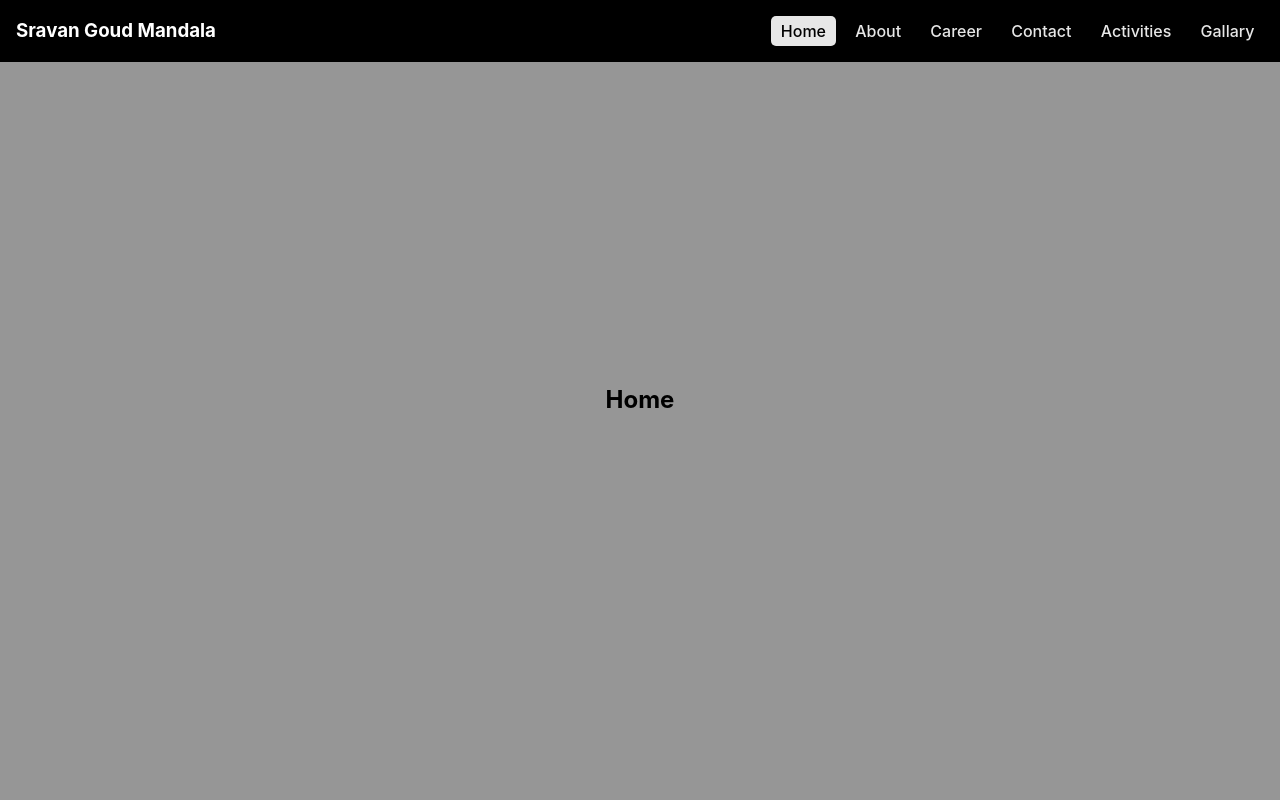
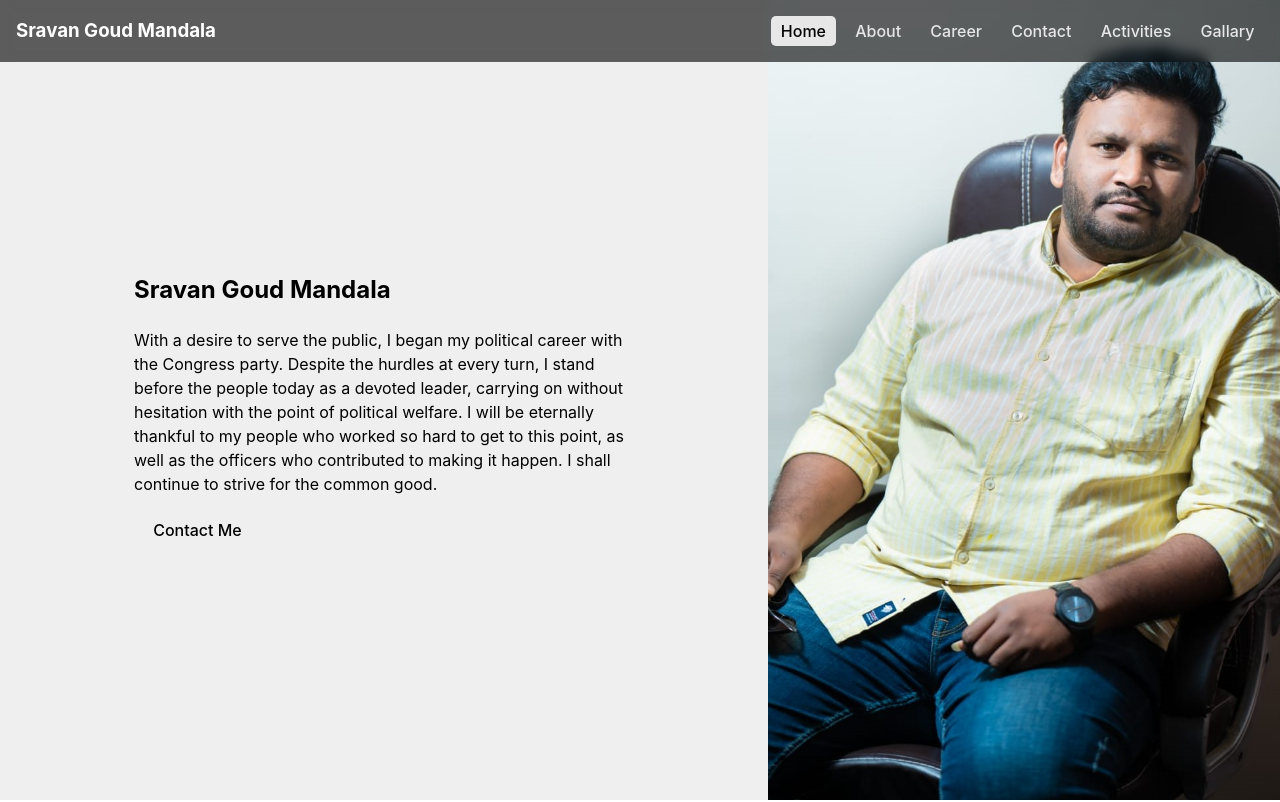
Before and after one commit to sravankumar-samala/SravanGoudMandala_portfolio, a React (Vite) app: page / in a window 1280 px wide. Shown: the top 802 px of the page. Built offline with nearby package versions, Linux system fonts and the light colour scheme.

Commit message:
Updated hero container

```diff
--- a/src/App.jsx
+++ b/src/App.jsx
@@ -1,12 +1,11 @@
 import Header from "./components/Header";
+import Home from "./components/Home";
 
 function App() {
   return (
     <div className="app-container">
       <Header />
-      <section id="home">
-        <h1>Home</h1>
-      </section>
+      <Home />
       <section id="about">
         <h1>About</h1>
       </section>
--- a/src/components/Header/index.css
+++ b/src/components/Header/index.css
@@ -2,16 +2,28 @@ header {
   display: flex;
   justify-content: space-between;
   align-items: center;
-  background-color: rgb(0, 0, 0);
+  background-color: var(--clr-header-bg);
   color: white;
   padding: 1em;
   position: fixed;
-  inset: 0 0 auto 0;
-  backdrop-filter: blur(10px);
+  top: 0;
+  right: 0;
+  left: 0;
+  z-index: 999;
 }
 header h3 {
   margin-block: 0;
-  z-index: 99;
+}
+header::before,
+nav::before {
+  content: "";
+  position: absolute;
+  top: 0;
+  right: 0;
+  bottom: 0;
+  left: 0;
+  z-index: -1;
+  backdrop-filter: blur(5px);
 }
 nav {
   display: flex;
@@ -60,13 +72,12 @@ nav a:hover::after {
     display: grid;
     gap: 1em;
     position: absolute;
-    top: 0;
+    top: 56px;
     right: 0;
     width: 200px;
-    padding: 5em 1em 1.5em 1em;
+    padding: 1.5em 1em;
     border-bottom-left-radius: 7px;
-    flex-direction: column;
-    background-color: black;
+    background-color: var(--clr-header-bg);
     transform: translateX(0);
     transition: transform 0.3s ease-in-out;
   }
--- a/src/components/Home/index.css
+++ b/src/components/Home/index.css
@@ -0,0 +1,26 @@
+.hero-container {
+  display: grid;
+  grid-template-columns: 60% 1fr;
+  place-items: stretch;
+  background-color: #efefef;
+}
+.hero-content-container {
+  align-self: center;
+}
+.hero-content-wrapper {
+  width: min(500px, 90%);
+  margin: 0 auto;
+}
+.hero-image-container img {
+  height: 100%;
+  object-fit: cover;
+}
+
+@media screen and (max-width: 768px) {
+  .hero-container {
+    grid-template-columns: 1fr;
+  }
+  .hero-image-container {
+    display: none;
+  }
+}
--- a/src/components/Home/index.jsx
+++ b/src/components/Home/index.jsx
@@ -0,0 +1,26 @@
+import "./index.css";
+
+export default function Home() {
+  return (
+    <section id="home" className="hero-container">
+      <div className="hero-content-container">
+        <div className="hero-content-wrapper">
+          <h1>Sravan Goud Mandala</h1>
+          <p>
+            With a desire to serve the public, I began my political career with
+            the Congress party. Despite the hurdles at every turn, I stand
+            before the people today as a devoted leader, carrying on without
+            hesitation with the point of political welfare. I will be eternally
+            thankful to my people who worked so hard to get to this point, as
+            well as the officers who contributed to making it happen. I shall
+            continue to strive for the common good.
+          </p>
+          <button type="button">Contact Me</button>
+        </div>
+      </div>
+      <div className="hero-image-container">
+        <img src="src/assets/hero-img.jpeg" alt="Profile picture" />
+      </div>
+    </section>
+  );
+}
--- a/src/index.css
+++ b/src/index.css
@@ -7,14 +7,19 @@
   text-rendering: optimizeLegibility;
   -webkit-font-smoothing: antialiased;
   -moz-osx-font-smoothing: grayscale;
+
+  --clr-header-bg: rgba(0, 0, 0, 0.61);
 }
+
 * {
   scroll-behavior: smooth;
 }
 body {
   margin: 0;
 }
-
+img {
+  max-width: 100%;
+}
 a {
   font-weight: 500;
   color: black;
@@ -39,6 +44,3 @@ section {
   display: grid;
   place-items: center;
 }
-#home {
-  background-color: rgb(150, 150, 150);
-}
```
Also changed, not shown: src/assets/hero-img.jpeg (added).
